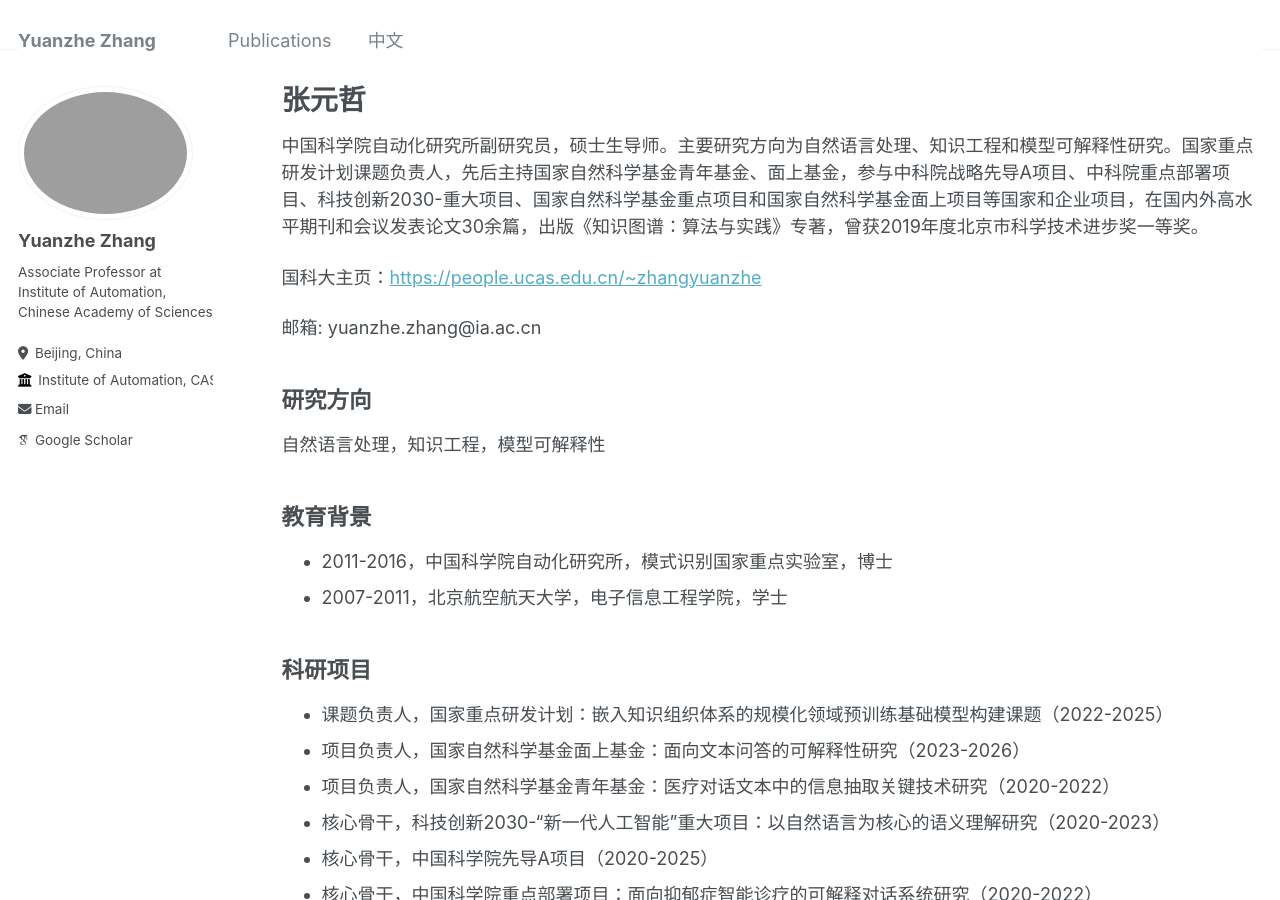
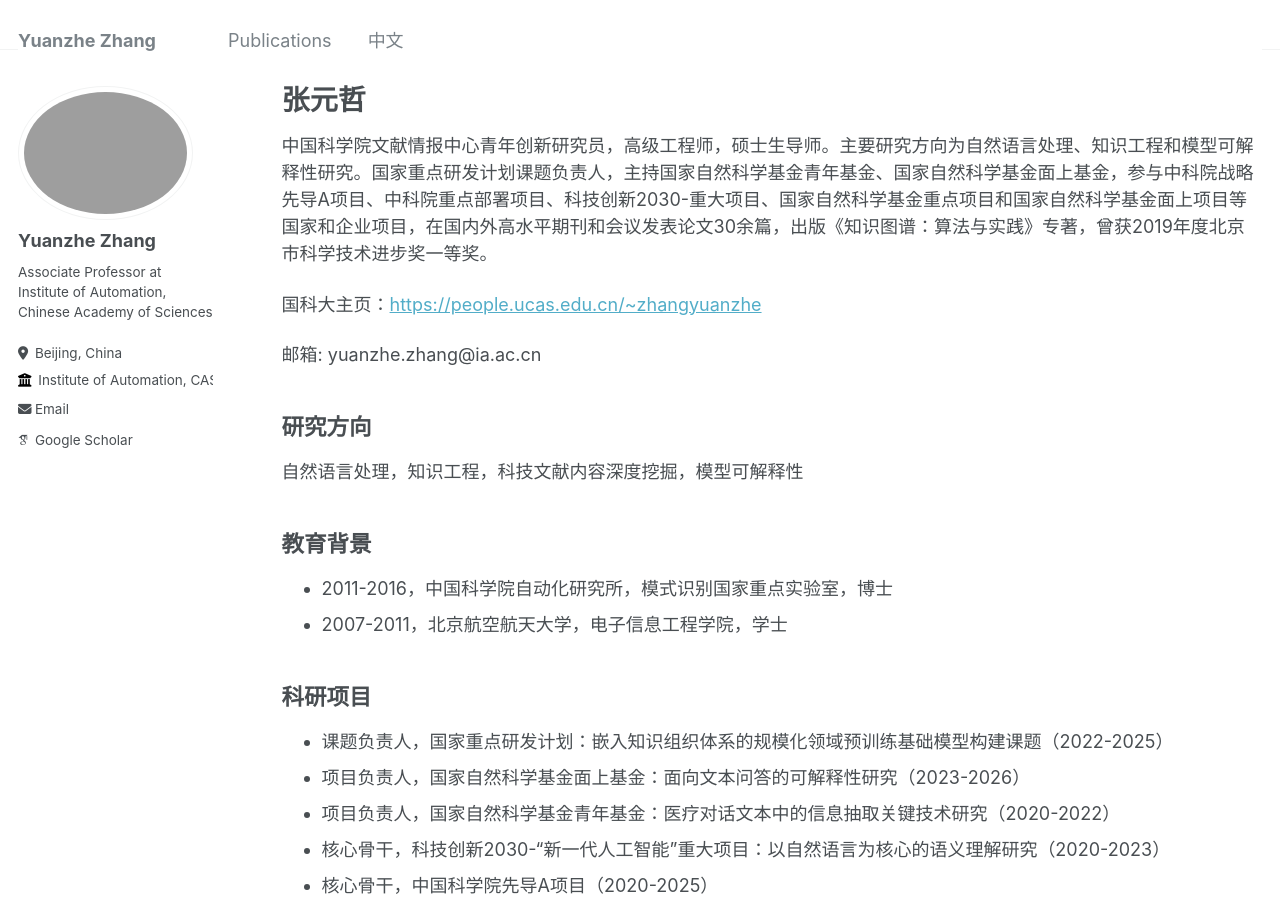
Before and after one commit to yuanzhe-zhang/yuanzhe-zhang.github.io, a Jekyll site: the page built from _pages/Chinese-CV.md, in a window 1280 px wide and 900 px high. Built offline with Jekyll 4.4.1, drawn with Linux system fonts in a browser that asks for light colours; some web fonts are replaced.

Commit message:
Update Chinese-CV.md

```diff
--- a/_pages/Chinese-CV.md
+++ b/_pages/Chinese-CV.md
@@ -6,7 +6,7 @@ author_profile: true
 redirect_from:
   - /resume
 ---
-中国科学院自动化研究所副研究员，硕士生导师。主要研究方向为自然语言处理、知识工程和模型可解释性研究。国家重点研发计划课题负责人，先后主持国家自然科学基金青年基金、面上基金，参与中科院战略先导A项目、中科院重点部署项目、科技创新2030-重大项目、国家自然科学基金重点项目和国家自然科学基金面上项目等国家和企业项目，在国内外高水平期刊和会议发表论文30余篇，出版《知识图谱：算法与实践》专著，曾获2019年度北京市科学技术进步奖一等奖。
+中国科学院文献情报中心青年创新研究员，高级工程师，硕士生导师。主要研究方向为自然语言处理、知识工程和模型可解释性研究。国家重点研发计划课题负责人，主持国家自然科学基金青年基金、国家自然科学基金面上基金，参与中科院战略先导A项目、中科院重点部署项目、科技创新2030-重大项目、国家自然科学基金重点项目和国家自然科学基金面上项目等国家和企业项目，在国内外高水平期刊和会议发表论文30余篇，出版《知识图谱：算法与实践》专著，曾获2019年度北京市科学技术进步奖一等奖。
 
 国科大主页：[https://people.ucas.edu.cn/~zhangyuanzhe](https://people.ucas.edu.cn/~zhangyuanzhe)
 
@@ -14,7 +14,7 @@ redirect_from:
 
 ## 研究方向
 
-自然语言处理，知识工程，模型可解释性
+自然语言处理，知识工程，科技文献内容深度挖掘，模型可解释性
 
 ## 教育背景
 
```
